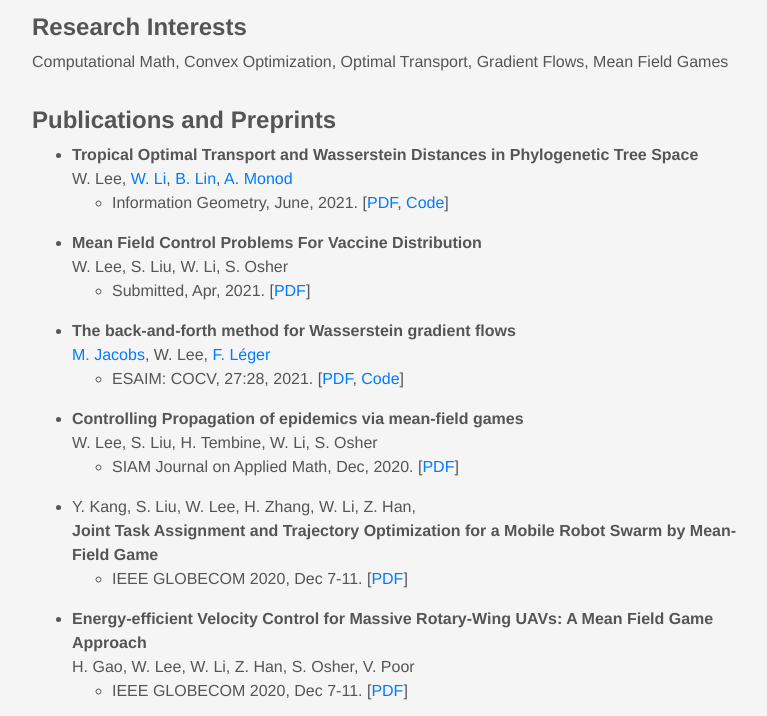
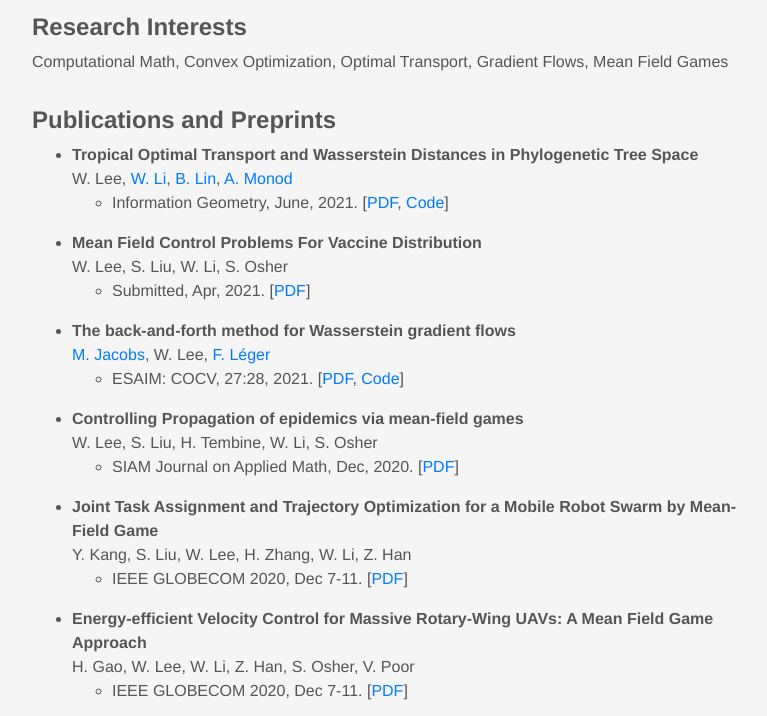
Before and after one commit to wonjunee/wonjunee.github.io, a plain HTML site: page research/index.html in a window 1280 px wide. Shown: the part 222-938 px from the top of the page, without its empty margins (243-1010 px from the left). Drawn offline with nearby package versions, Linux system fonts and the light colour scheme.

Commit message:
research title authors swapped

```diff
--- a/research/index.html
+++ b/research/index.html
@@ -80,8 +80,8 @@
                         <br>
                         W. Lee, S. Liu, H. Tembine, W. Li, S. Osher
                         <ul class="b"> <li> SIAM Journal on Applied Math, Dec, 2020. [<a href="https://www.researchgate.net/publication/341804278_Controlling_Propagation_of_epidemics_via_mean-field_games">PDF</a>]</li> </ul>
-                    <li style="padding-bottom:1em">Y. Kang, S. Liu, W. Lee, H. Zhang, W. Li, Z. Han,
-                        <br> <b>Joint Task Assignment and Trajectory Optimization for a Mobile Robot Swarm by Mean-Field Game</b>
+                    <li style="padding-bottom:1em"><b>Joint Task Assignment and Trajectory Optimization for a Mobile Robot Swarm by Mean-Field Game</b>
+                        <br> Y. Kang, S. Liu, W. Lee, H. Zhang, W. Li, Z. Han
                         <ul class="b"> <li> IEEE GLOBECOM 2020, Dec 7-11. [<a href="https://ieeexplore.ieee.org/document/9322422">PDF</a>]</li> </ul>
                     <li style="padding-bottom:1em"> <b>Energy-efficient Velocity Control for Massive Rotary-Wing UAVs: A Mean Field Game Approach</b>
                         <br>
```
Also changed, not shown: research/body.txt.
